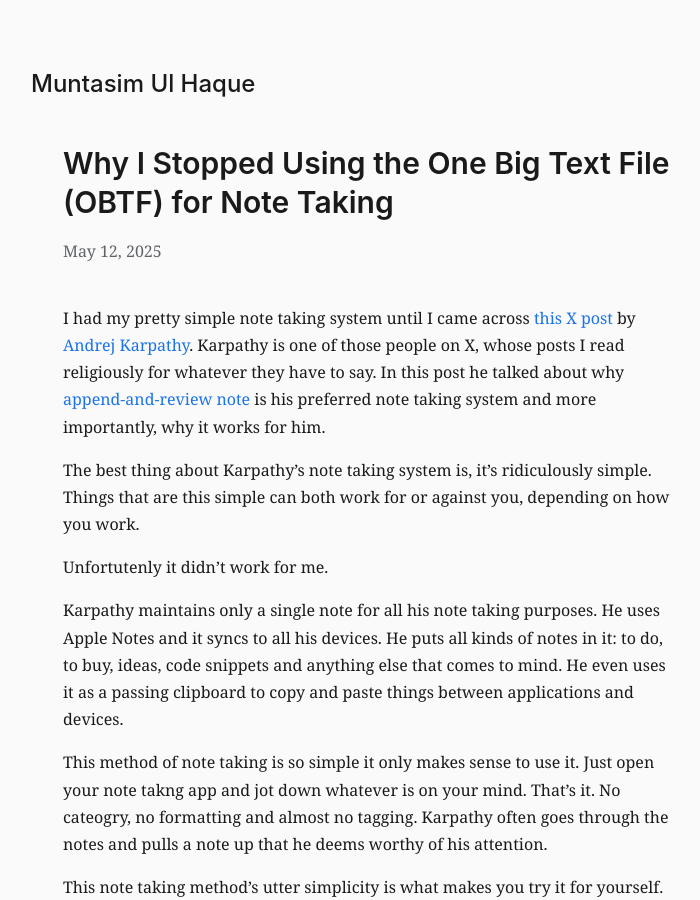
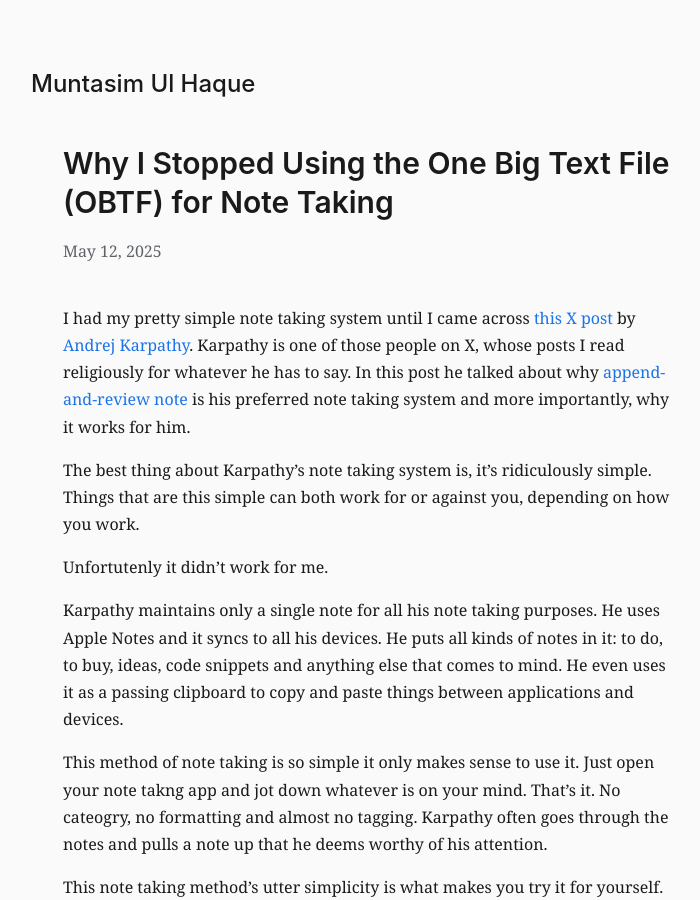
Before and after one commit to muntasimulhaque/muntasimulhaque.github.io, a Jekyll site: the page built from _posts/2025-05-12-cons-of-one-big-text-file.md, in a window 1280 px wide and 900 px high. Shown: the whole window, without its empty margins (273-973 px from the left). Built offline with Jekyll 4.4.1, drawn with Linux system fonts in a browser that asks for light colours.

Commit message:
Update 2025-05-12-cons-of-one-big-text-file.md

```diff
--- a/_posts/2025-05-12-cons-of-one-big-text-file.md
+++ b/_posts/2025-05-12-cons-of-one-big-text-file.md
@@ -4,7 +4,7 @@ title: "Why I Stopped Using the One Big Text File (OBTF) for Note Taking"
 date: 2025-05-12
 ---
 
-I had my pretty simple note taking system until I came across [this X post](https://x.com/karpathy/status/1902503836067229803){:target="_blank"} by [Andrej Karpathy](https://x.com/karpathy){:target="_blank"}. Karpathy is one of those people on X, whose posts I read religiously for whatever they have to say. In this post he talked about why [append-and-review note](https://karpathy.bearblog.dev/the-append-and-review-note/){:target="_blank"} is his preferred note taking system and more importantly, why it works for him.
+I had my pretty simple note taking system until I came across [this X post](https://x.com/karpathy/status/1902503836067229803){:target="_blank"} by [Andrej Karpathy](https://x.com/karpathy){:target="_blank"}. Karpathy is one of those people on X, whose posts I read religiously for whatever he has to say. In this post he talked about why [append-and-review note](https://karpathy.bearblog.dev/the-append-and-review-note/){:target="_blank"} is his preferred note taking system and more importantly, why it works for him.
 
 The best thing about Karpathy's note taking system is, it's ridiculously simple. Things that are this simple can both work for or against you, depending on how you work.
 
```
